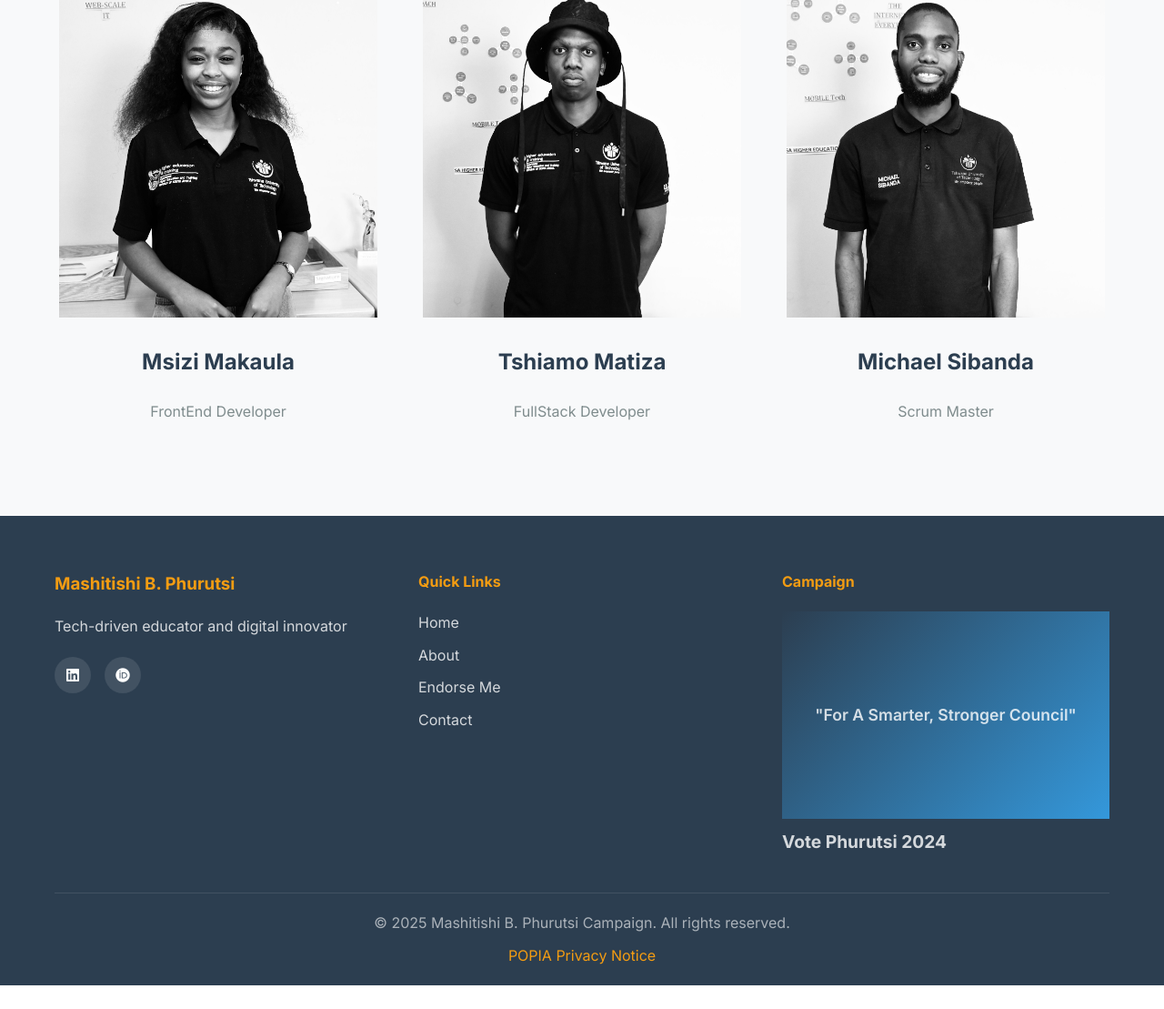
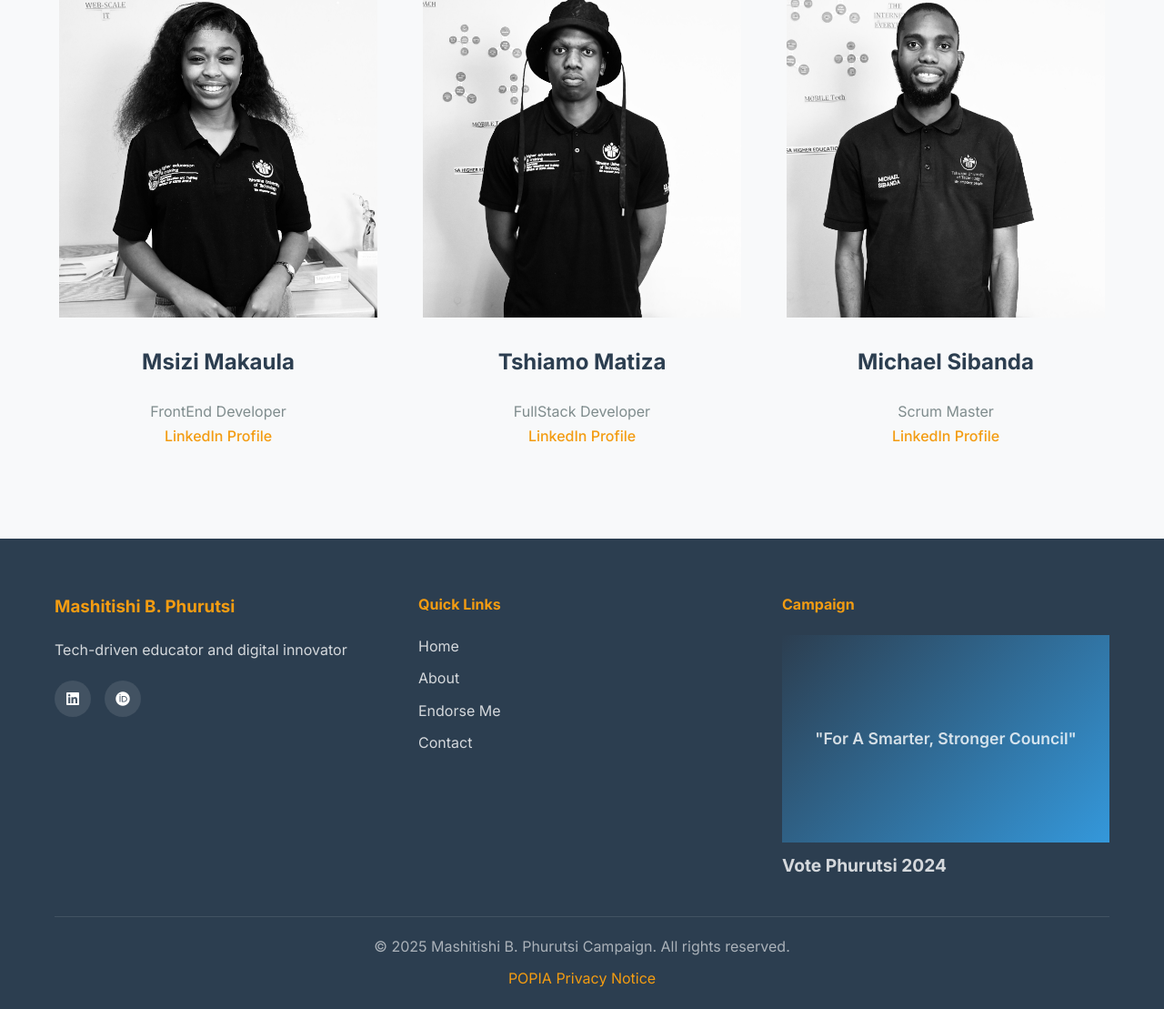
Before and after one commit to KISMETtakk/TeamMash2, a PHP site: page / in a window 1280 px wide. Shown: the part 3993-5102 px from the top of the page at 91% size. Before the commit the page ends 5076 px from the top, so only its background shows below. Run offline with PHP 8.4, Linux system fonts and the light colour scheme; data comes from the database, SQL or seed files in the repository.

Commit message:
added team linkedin links

```diff
--- a/assets/css/style.css
+++ b/assets/css/style.css
@@ -1112,7 +1112,15 @@ body {
     line-height: 1.8;
 
 }
+.team-card a {
+    color: #f39c12;
+    text-decoration: none; /* optional: remove underline */
+    font-weight: 500; /* optional: make it a bit bolder */
+}
 
+.team-card a:hover {
+    text-decoration: underline; /* underline on hover for clarity */
+}
 
 @media (max-width: 600px) {
   .tshiamo-builds-title {
--- a/index.php
+++ b/index.php
@@ -271,6 +271,7 @@ include 'includes/header.php';
                 </div>
                 <h3>Msizi Makaula</h3>
                 <p>FrontEnd Developer</p>
+                <a href="https://www.linkedin.com/in/msizi-makaula-619a742ab/" target="_blank" rel="noopener noreferrer">LinkedIn Profile</a>
             </div>
 
             <div class="team-card animate-on-scroll">
@@ -279,6 +280,7 @@ include 'includes/header.php';
                 </div>
                 <h3>Tshiamo Matiza</h3>
                 <p>FullStack Developer</p>
+                 <a href="https://www.linkedin.com/in/tshiamo-matiza-3685a42a5" target="_blank" rel="noopener noreferrer">LinkedIn Profile</a>
             </div>
 
             <div class="team-card animate-on-scroll">
@@ -287,6 +289,8 @@ include 'includes/header.php';
                 </div>
                 <h3>Michael Sibanda</h3>
                 <p>Scrum Master</p>
+                <a href="https://www.linkedin.com/in/michael-sibanda-64ba42245?utm_source=share&utm_campaign=share_via&utm_content=profile&utm_medium=ios_app" target="_blank" rel="noopener noreferrer">LinkedIn Profile</a>
+
             </div>
         </div>
     </div>
```
